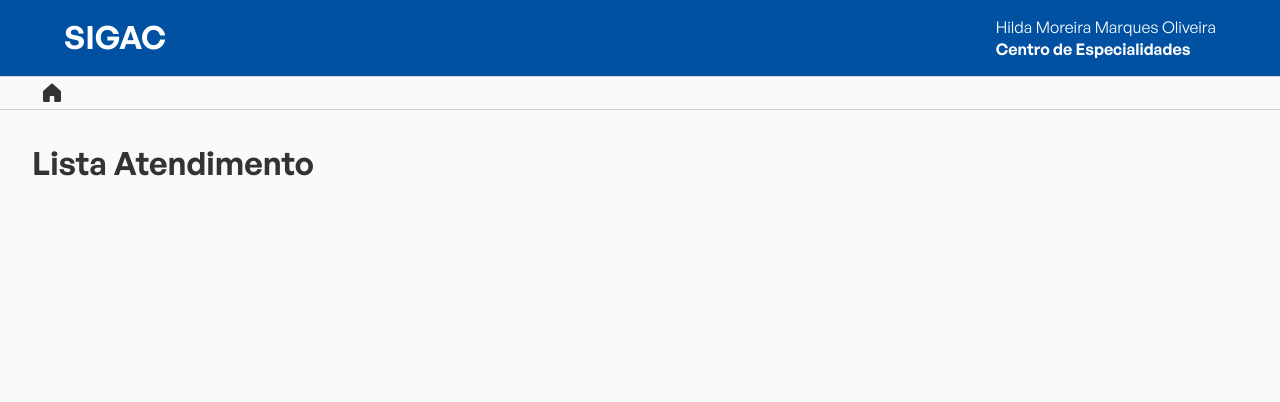
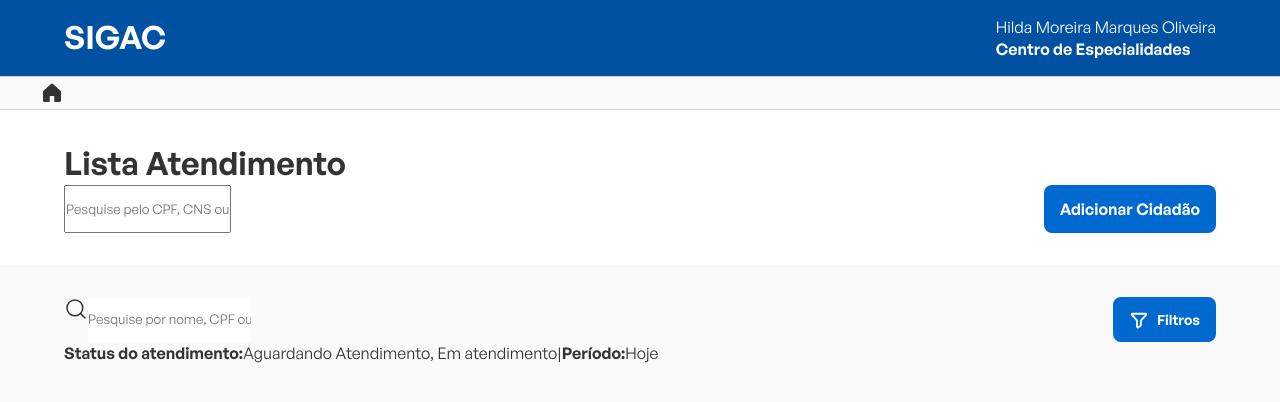
Before and after one commit to rlucasmd/sigac, a React (Vite) app in the folder frontend/: page /lista-atendimento in a window 1280 px wide. Shown: the top 402 px of the page. Built offline with nearby package versions, Linux system fonts and the light colour scheme.

Commit message:
add: elementos de filtro, elementos de adição de atendimento

```diff
--- /dev/null
+++ b/frontend/src/components/AutocompleteInput/index.tsx
@@ -0,0 +1,11 @@
+import { InputHTMLAttributes } from "react";
+
+type IAutocompleteInput = InputHTMLAttributes<HTMLInputElement>;
+
+export function AutocompleteInput({ ...rest }: IAutocompleteInput) {
+  return (
+    <div>
+      <input type="text" {...rest} />
+    </div>
+  );
+}
--- a/frontend/src/components/Button/styles.ts
+++ b/frontend/src/components/Button/styles.ts
@@ -6,4 +6,14 @@ export const ButtonContainer = styled.button`
   align-items: center;
   justify-content: center;
   padding: 12px 16px;
+
+  font-size: 16px;
+  font-family: GeneralSans, sans-serif;
+  font-weight: 700;
+  color: #fff;
+  border-radius: 8px;
+  border: none;
+  line-height: 1.5;
+
+  background: rgb(0, 105, 208);
 `;
--- /dev/null
+++ b/frontend/src/components/Input/index.tsx
@@ -0,0 +1,15 @@
+import { HTMLAttributes, ReactNode } from "react";
+import { InputContainer, InputContent } from "./styles";
+
+type IInput = HTMLAttributes<HTMLInputElement> & {
+  icon?: ReactNode;
+};
+
+export function Input({ icon, ...rest }: IInput) {
+  return (
+    <InputContainer>
+      {icon}
+      <InputContent {...rest} />
+    </InputContainer>
+  );
+}
--- /dev/null
+++ b/frontend/src/components/Input/styles.ts
@@ -0,0 +1,9 @@
+import styled from "styled-components";
+
+export const InputContainer = styled.div`
+  width: 100%;
+`;
+
+export const InputContent = styled.input`
+  border: none;
+`;
--- a/frontend/src/pages/ListaAtendimentos/index.tsx
+++ b/frontend/src/pages/ListaAtendimentos/index.tsx
@@ -1,9 +1,46 @@
-import { ListaAtendimentoContainer } from "./styles";
+import { AutocompleteInput } from "../../components/AutocompleteInput";
+import { Button } from "../../components/Button";
+import { Input } from "../../components/Input";
+import { FiltrosContainer, ListaAtendimentoContainer, ListaAtendimentoContent, ListaAtendimentoHeader } from "./styles";
+
+import { MagnifyingGlass, Funnel } from "phosphor-react";
 
 export function ListaAtendimentos() {
   return (
     <ListaAtendimentoContainer>
-      <h1>Lista Atendimento</h1>
+      <ListaAtendimentoHeader>
+        <h1>Lista Atendimento</h1>
+
+        <div>
+          <AutocompleteInput placeholder="Pesquise pelo CPF, CNS ou Nome." />
+          <Button>
+            Adicionar Cidadão
+          </Button>
+        </div>
+      </ListaAtendimentoHeader>
+      <ListaAtendimentoContent>
+        <FiltrosContainer>
+          <div>
+            <Input
+              icon={<MagnifyingGlass size={24} />}
+              placeholder="Pesquise por nome, CPF ou CNS"
+            />
+            <Button>
+              <Funnel size={20} weight="bold" />
+              Filtros
+            </Button>
+          </div>
+          <div>
+            <strong>Status do atendimento:</strong>
+            <span>Aguardando Atendimento, Em atendimento</span>
+            <span>|</span>
+            <strong>Período:</strong>
+            <span>Hoje</span>
+          </div>
+        </FiltrosContainer>
+
+
+      </ListaAtendimentoContent>
     </ListaAtendimentoContainer>
   );
 }
--- a/frontend/src/pages/ListaAtendimentos/styles.ts
+++ b/frontend/src/pages/ListaAtendimentos/styles.ts
@@ -2,8 +2,44 @@ import styled from "styled-components";
 
 export const ListaAtendimentoContainer = styled.div`
   display: flex;
+  flex-direction: column;
   width: 100%;
   height: 100%;
+`;
 
-  padding: 32px;
+export const ListaAtendimentoHeader = styled.div`
+  padding: 32px 64px;
+  display: flex;
+  flex-direction: column;
+  background-color: #fff;
+  width: 100%;
+  div{
+    display: flex;
+    justify-content: space-between;
+    button{
+      width: fit-content;
+    }
+  }
 `;
+
+export const FiltrosContainer = styled.div`
+  display: flex;
+  flex-direction: column;
+  width: 100%;
+  div{
+    display: flex;
+  }
+  button{
+    gap: 8px;
+    height: fit-content;
+    width: fit-content;
+
+    font-size: 14px;
+  }
+`;
+
+
+export const ListaAtendimentoContent = styled.div`
+  display: flex;
+  padding: 32px 64px;
+`;
```
Also changed, not shown: frontend/src/components/AutocompleteInput/styles.ts (added).
